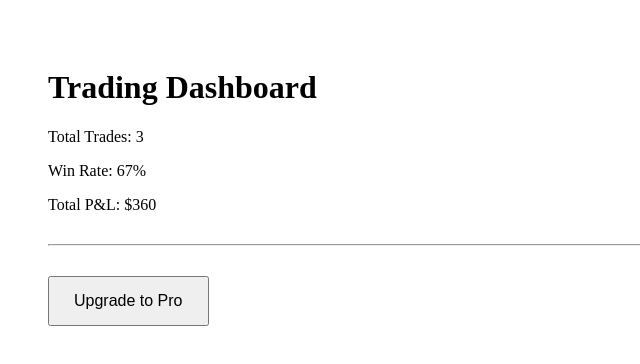
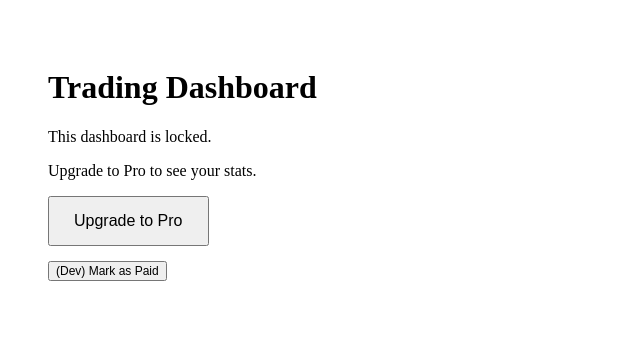
Before and after one commit to nn6vgzby7x-cell/trading-dashboard, a React (Create React App) app: page / in a window 1280 px wide. Shown: the top 364 px of the page, without its empty margins (0-640 px from the left). Built offline with nearby package versions, Linux system fonts and the light colour scheme.

Commit message:
Update App.js
lock dashboard behind pro access with localstorage

```diff
--- a/src/App.js
+++ b/src/App.js
@@ -1,13 +1,18 @@
+import { useState } from "react";
+
 export default function App() {
+  const [isProUser, setIsProUser] = useState(
+    localStorage.getItem("isProUser") === "true"
+  );
+
   return (
     <div style={{ padding: 40 }}>
       <h1>Trading Dashboard</h1>
 
-      <p>Total Trades: 3</p>
-      <p>Win Rate: 67%</p>
-      <p>Total P&amp;L: $360</p>
-
-      <hr style={{ margin: "30px 0" }} />
+      {!isProUser ? (
+        <>
+          <p>This dashboard is locked.</p>
+          <p>Upgrade to Pro to see your stats.</p>
 
           <a
             href="https://buy.stripe.com/4gM9AM0iy5Q91PldkE2Ji01"
@@ -24,6 +29,36 @@ export default function App() {
               Upgrade to Pro
             </button>
           </a>
+
+          <div style={{ marginTop: 15 }}>
+            <button
+              style={{ fontSize: 12 }}
+              onClick={() => {
+                localStorage.setItem("isProUser", "true");
+                setIsProUser(true);
+              }}
+            >
+              (Dev) Mark as Paid
+            </button>
+          </div>
+        </>
+      ) : (
+        <>
+          <p>Total Trades: 3</p>
+          <p>Win Rate: 67%</p>
+          <p>Total P&amp;L: $360</p>
+
+          <button
+            style={{ marginTop: 20, fontSize: 12 }}
+            onClick={() => {
+              localStorage.removeItem("isProUser");
+              window.location.reload();
+            }}
+          >
+            Reset Pro (Dev)
+          </button>
+        </>
+      )}
     </div>
   );
 }
```
Lines whose indentation alone changed are shown as unchanged.
